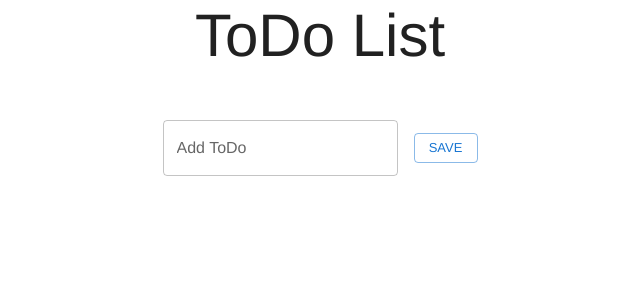
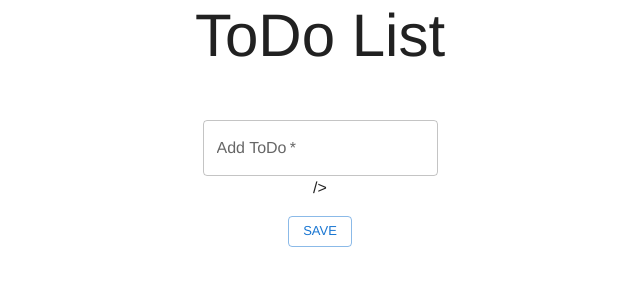
Before and after one commit to christinehannn/crispy-todo, a React (Vite) app: page / in a window 1280 px wide. Shown: the top 300 px of the page, without its empty margins (320-960 px from the left). Built offline with nearby package versions, Linux system fonts and the light colour scheme.

Commit message:
delete direction, add required prop in input textfield, add type submit to button

```diff
--- a/src/App.jsx
+++ b/src/App.jsx
@@ -31,16 +31,18 @@
           ToDo List
         </Typography>
         <form onSubmit={handleSubmit}>
-          <Stack spacing={2} direction="row" alignItems="center">
+          <Stack spacing={2} alignItems="center">
             <TextField
               id="todo-input"
               label="Add ToDo"
               variant="outlined"
               value={inputValue}
               onChange={handleChange}
+              required
+            />
             />
             <div>
-              <Button variant="outlined" size="small">Save</Button>
+              <Button variant="outlined" size="small" type="submit">Save</Button>
             </div>
           </Stack>
         </form>
```
